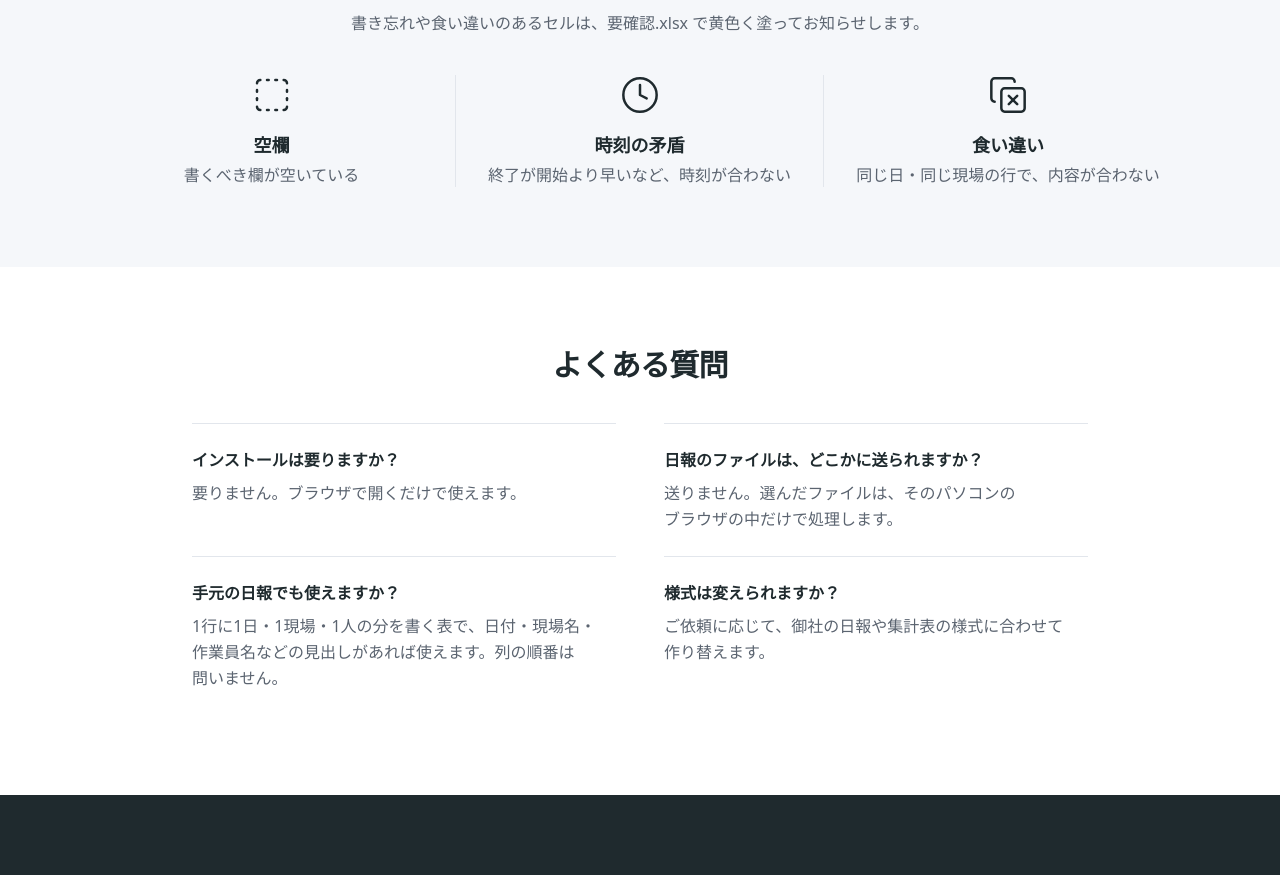
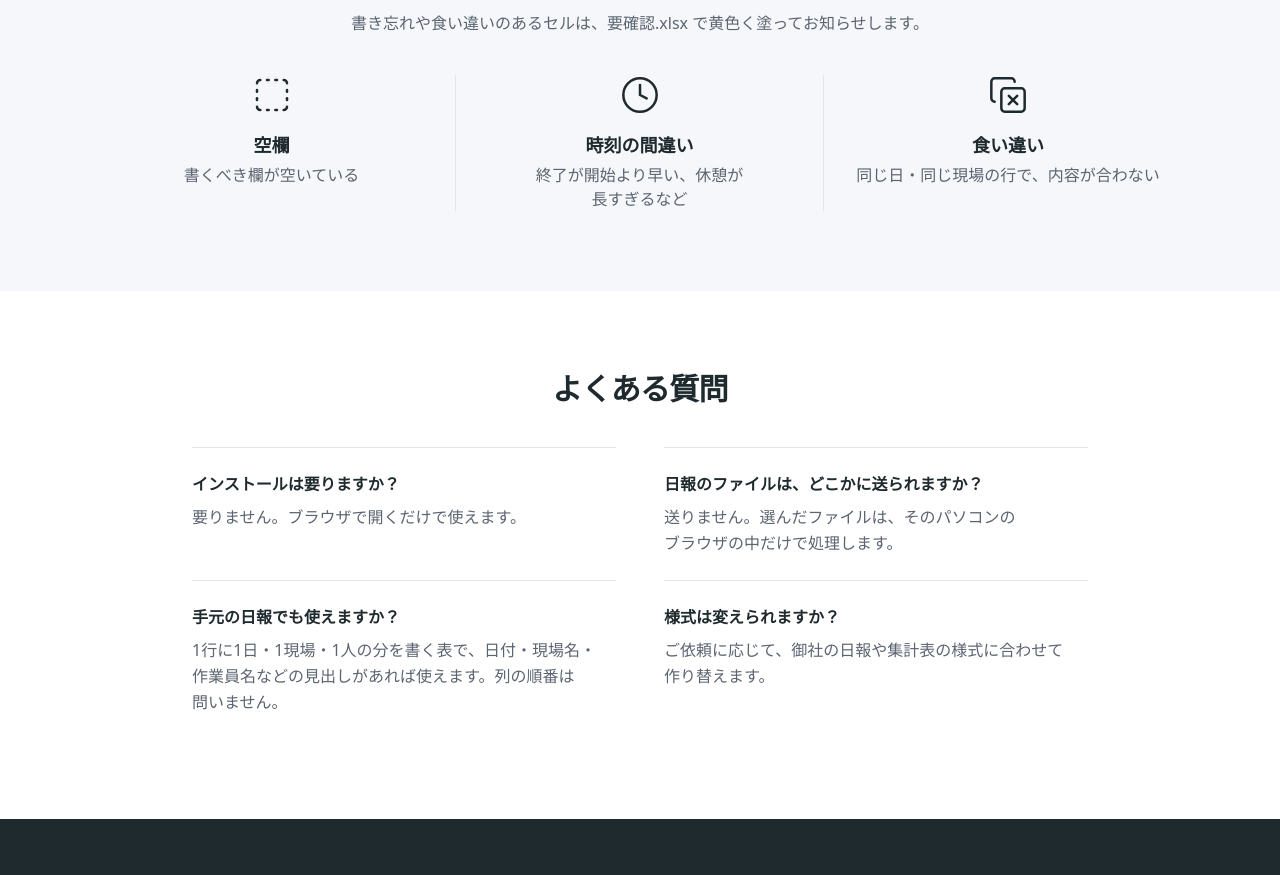
Before and after one commit to nemonsoon/construction-daily-report, a React (Vite) app: page / in a window 1280 px wide. Shown: the part 2360-3235 px from the top of the page. Built offline with nearby package versions, Linux system fonts and the light colour scheme.

Commit message:
feat: call time errors plainly and give concrete examples

```diff
--- a/src/app/ChecksSection.tsx
+++ b/src/app/ChecksSection.tsx
@@ -4,8 +4,8 @@ const CHECKS = [
 	{ icon: SquareDashed, title: "空欄", body: "書くべき欄が空いている" },
 	{
 		icon: Clock,
-		title: "時刻の矛盾",
-		body: "終了が開始より早いなど、時刻が合わない",
+		title: "時刻の間違い",
+		body: "終了が開始より早い、休憩が長すぎるなど",
 	},
 	{
 		icon: CopyX,
@@ -41,7 +41,9 @@ export function ChecksSection() {
 							/>
 							<div>
 								<h3 className="text-lg font-bold">{title}</h3>
-								<p className="mt-1 text-muted-foreground">{body}</p>
+								<p className="mt-1 text-muted-foreground [word-break:auto-phrase]">
+									{body}
+								</p>
 							</div>
 						</li>
 					))}
```
Also changed, not shown: 1 other file (tests, documents, lock files or other folders).
